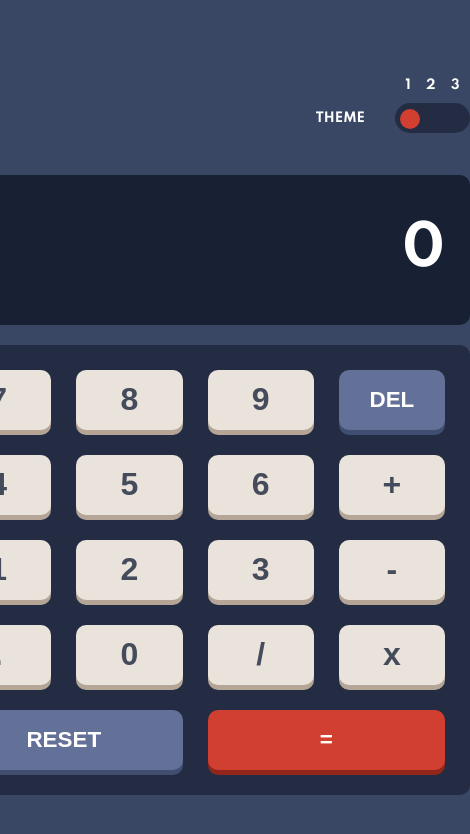
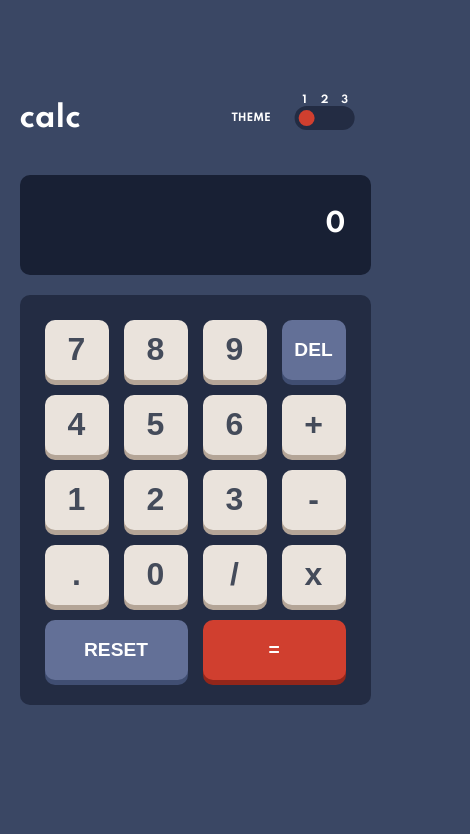
Before and after one commit to LenyPython/Calculator-project, a React (Create React App) app: page / in a window 390 px wide. Shown: the top 834 px of the page, 470 px wide, since content can reach past the window. Built offline with nearby package versions, Linux system fonts and the light colour scheme.

Commit message:
completed project, added some better styling, made theme button bigger to click

```diff
--- a/src/App.css
+++ b/src/App.css
@@ -11,10 +11,6 @@
   --btn-del-res-shadow: hsl(224, 28%, 35%);
   --btn-equals-background: hsl(6, 63%, 50%);
   --btn-equals-shadow: hsl(6, 70%, 34%);
-}
-
-* {
-  transition: all 1s;
 }
 
 body {
@@ -65,6 +61,7 @@ body[data-theme=theme-3] {
   display: flex;
   flex-flow: column nowrap;
   align-items: center;
+  min-width: 345px;
   width: 550px;
   height: 700px;
 }
@@ -72,4 +69,14 @@ body[data-theme=theme-3] {
   margin: 10px 0;
 }
 
+@media (max-width: 601px) {
+  body {
+    font-size: calc($fontSize /2);
+  }
+
+  .App {
+    width: 90vw;
+  }
+}
+
 /*# sourceMappingURL=App.css.map */
--- a/src/App.js
+++ b/src/App.js
@@ -1,26 +1,12 @@
 import './App.css';
 import React from 'react'
-import {useState, useEffect} from 'react'
+import {useState} from 'react'
 import Header from './components/header/Header'
 import Display from './components/display/Display'
 import Keys from './components/keys/Keys'
 
 function App() {
   const calcMemo = useCalcMemo('0');
-
-  useEffect(() => {
-    const script = document.createElement('script');
-
-    script.src = "https://cdn.freecodecamp.org/testable-projects-fcc/v1/bundle.js";
-    script.async = true;
-
-    document.body.appendChild(script);
-
-    return () => {
-      document.body.removeChild(script);
-    }
-  }, []);
-
 
   return (
     <div className="App">
--- a/src/App.scss
+++ b/src/App.scss
@@ -19,9 +19,7 @@
 	--btn-equals-shadow: hsl(6, 70%, 34%);
 }
 
-*{
-	transition: all 1s;
-}
+
 body {
 	&[data-theme=theme-2]{
 	--main-text: hsl(60, 10%, 19%);
@@ -81,9 +79,20 @@ body {
 	display: flex;
 	flex-flow: column nowrap;
 	align-items: center;
+	min-width: 345px;
 	width: 550px;
 	height: 700px;
 	& > * {
 		margin: 10px 0;
 	}
 }
+
+@media(max-width: 601px){
+	body {
+		font-size: calc($fontSize /2)
+	}
+	.App {
+		width: 90vw;
+	}
+
+}
--- a/src/components/display/display.css
+++ b/src/components/display/display.css
@@ -3,7 +3,7 @@
   justify-content: space-between;
   align-items: center;
   width: 100%;
-  min-height: 150px;
+  height: 150px;
   box-sizing: border-box;
   background: var(--screen-background);
   border-radius: 10px;
@@ -20,4 +20,27 @@
   align-self: flex-start;
 }
 
+@media (max-width: 601px) {
+  #display {
+    height: 120px;
+  }
+  #display .value {
+    font-size: 1.1em;
+  }
+  #display .prevValue {
+    font-size: 0.5em;
+  }
+}
+@media (max-width: 450px) {
+  #display {
+    height: 100px;
+  }
+  #display .value {
+    font-size: 0.8em;
+  }
+  #display .prevValue {
+    font-size: 0.3em;
+  }
+}
+
 /*# sourceMappingURL=display.css.map */
--- a/src/components/display/display.scss
+++ b/src/components/display/display.scss
@@ -4,7 +4,7 @@
 	justify-content: space-between;
 	align-items: center;
 	width: 100%;
-	min-height: 150px;
+	height: 150px;
 	box-sizing: border-box;
 	background: var(--screen-background);
 	border-radius: 10px;
@@ -20,3 +20,26 @@
 		align-self: flex-start;
 	}
 }
+
+@media(max-width: 601px) {
+	#display{
+		height: 120px;
+		.value{
+			font-size: 1.1em;
+		}
+		.prevValue {
+			font-size: .5em;
+		}
+	}
+}
+@media(max-width: 450px) {
+	#display{
+		height: 100px;
+		.value{
+			font-size: .8em;
+		}
+		.prevValue {
+			font-size: .3em;
+		}
+	}
+}
--- a/src/components/header/themechanger.css
+++ b/src/components/header/themechanger.css
@@ -3,9 +3,12 @@
   justify-content: center;
   align-items: center;
   text-transform: uppercase;
+  transform: rotate(0);
+}
+#changer P {
+  margin-right: 30px;
 }
 #changer .themes {
-  margin-left: 30px;
   display: block;
   width: 75px;
   height: 30px;
@@ -15,15 +18,17 @@
   display: flex;
   justify-content: space-evenly;
   align-items: center;
-  position: relative;
-  top: 0;
-  left: 50%;
-  transform: translate(-50%, -120%);
+  width: 75px;
+  position: absolute;
+  top: -80%;
 }
 #changer button {
   all: unset;
   cursor: pointer;
   font-size: 0.4em;
+  text-align: center;
+  height: 50px;
+  width: 20px;
   margin: 5px;
   background: transparent;
   border: none;
@@ -38,16 +43,26 @@
   position: relative;
   top: 5px;
   left: 5px;
-  transform: translateY(-120%);
   transition: all 0.3s;
 }
 #slider.pos-2 {
   left: 50%;
-  transform: translate(-50%, -120%);
+  transform: translateX(-50%);
 }
 #slider.pos-3 {
   left: 100%;
-  transform: translate(calc(-100% - 5px), -120%);
+  transform: translateX(calc(-100% - 5px));
+}
+
+@media (max-width: 601px) {
+  #changer {
+    transform: scale(90%);
+  }
+}
+@media (max-width: 450px) {
+  #changer {
+    transform: scale(80%);
+  }
 }
 
 /*# sourceMappingURL=themechanger.css.map */
--- a/src/components/header/themechanger.scss
+++ b/src/components/header/themechanger.scss
@@ -4,17 +4,19 @@
 	justify-content: center;
 	align-items: center;
 	text-transform: uppercase;
+	transform: rotate(0);
+	P{
+		margin-right: 30px;
+	}
 	.themes {
-		margin-left: 30px;
 		display: block;
 		div{
 			display: flex;
 			justify-content: space-evenly;
 			align-items: center;
-			position: relative;
-			top: 0;
-			left: 50%;
-			transform: translate(-50%, -120%);
+			width: 75px;
+			position: absolute;
+			top: -80%;
 		}
 		width: 75px;
 		height: 30px;
@@ -24,10 +26,12 @@
 		all: unset;
 		cursor: pointer;
 		font-size: .4em;
+		text-align: center;
+		height: 50px;
+		width: 20px;
 		margin: 5px;
 		background: transparent;
 		border: none;
-
 	}
 }
 #slider {
@@ -39,14 +43,25 @@
 	position: relative;
 	top: 5px;
 	left: 5px;
-	transform: translateY(-120%);
 	transition: all .3s;
 	&.pos-2 {
 		left: 50%;
-		transform: translate(-50%, -120%);
+		transform: translateX(-50%);
 	}
 	&.pos-3 {
 		left: 100%;
-		transform: translate(calc(-100% - 5px), -120%);
+		transform: translateX(calc(-100% - 5px));
 	}
 }
+
+@media(max-width: 601px){
+	#changer{
+		transform: scale(90%);
+	}
+
+}
+@media(max-width: 450px){
+	#changer{
+		transform: scale(80%);
+	}
+}
--- a/src/components/keys/Keys.js
+++ b/src/components/keys/Keys.js
@@ -1,19 +1,21 @@
 
 import './keys.css'
 import React from 'react';
+
 
 const Keys = ({calcMemo: {value, setValue, prevValue, setPrevValue}}) => {
 
   const numberClick = event => {
     let sign = event.target.innerText.toString()
-    if (value.length > 9) return
+    if (value.length > 8) return
     if (value === '0' || value === '') {
       if (sign === '.') setValue('0.')
       else setValue(sign)
     }
     else {
       if (sign === '.' & value.includes(sign)) return
-      setValue(value + sign)
+      let result = value + sign
+      setValue(result)
     }
   }
 
--- a/src/components/keys/keys.css
+++ b/src/components/keys/keys.css
@@ -85,7 +85,7 @@
 }
 
 .buttonText, #del, #clear, #equals {
-  font-size: 0.7em !important;
+  font-size: 0.6em !important;
   color: var(--btn-del-res-text) !important;
   text-transform: uppercase;
 }
@@ -109,4 +109,10 @@
   box-shadow: 0 5px 0 0 var(--btn-del-res-shadow) !important;
 }
 
+@media (max-width: 601px) {
+  #keys {
+    gap: 15px;
+  }
+}
+
 /*# sourceMappingURL=keys.css.map */
--- a/src/components/keys/keys.scss
+++ b/src/components/keys/keys.scss
@@ -78,7 +78,7 @@ $btnHeight: 60px;
 	grid-area: dot;
 }
 .buttonText{
-	font-size: .7em !important;
+	font-size: .6em !important;
 	color: var(--btn-del-res-text) !important;
 	text-transform: uppercase;
 }
@@ -101,3 +101,9 @@ $btnHeight: 60px;
 	background: var(--btn-del-res-background) !important;
 	box-shadow: 0 5px 0 0 var(--btn-del-res-shadow) !important;
 }
+
+@media(max-width: 601px){
+	#keys{
+		gap: 15px;
+	}
+}
```
